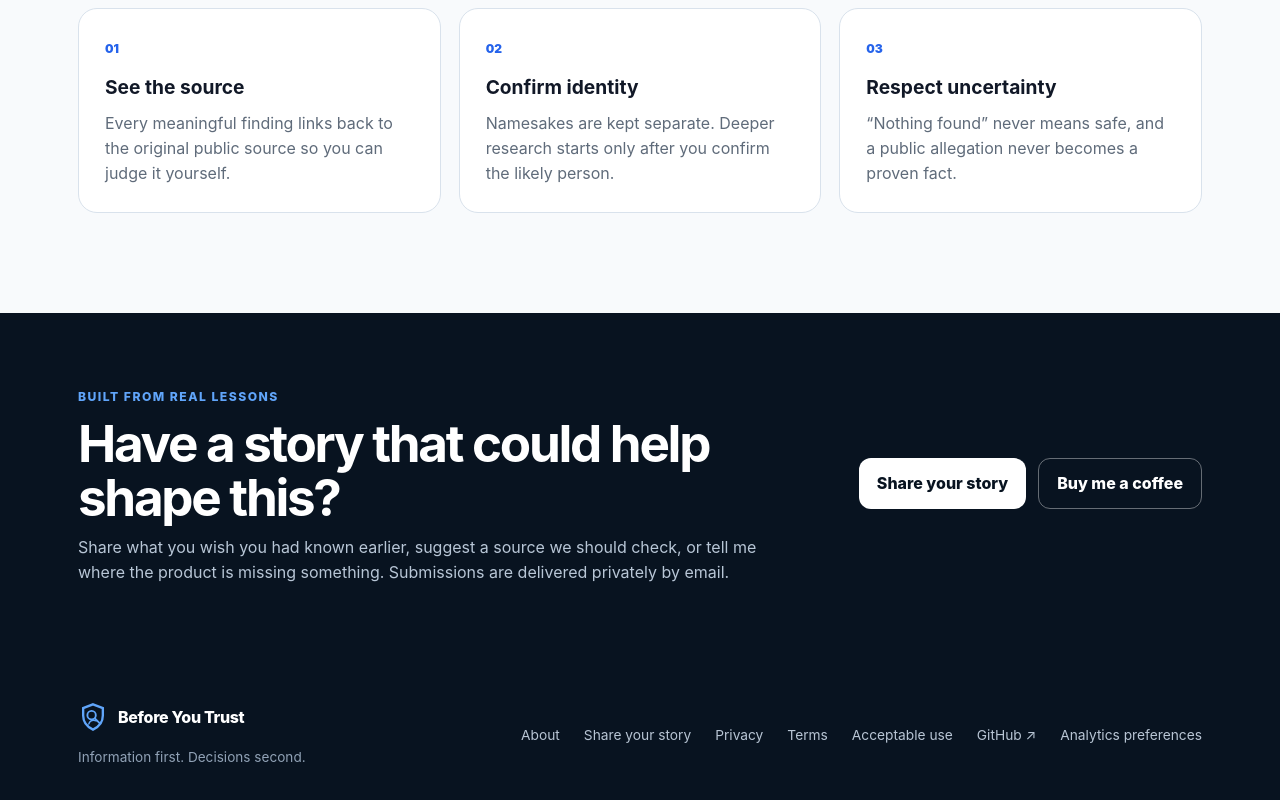
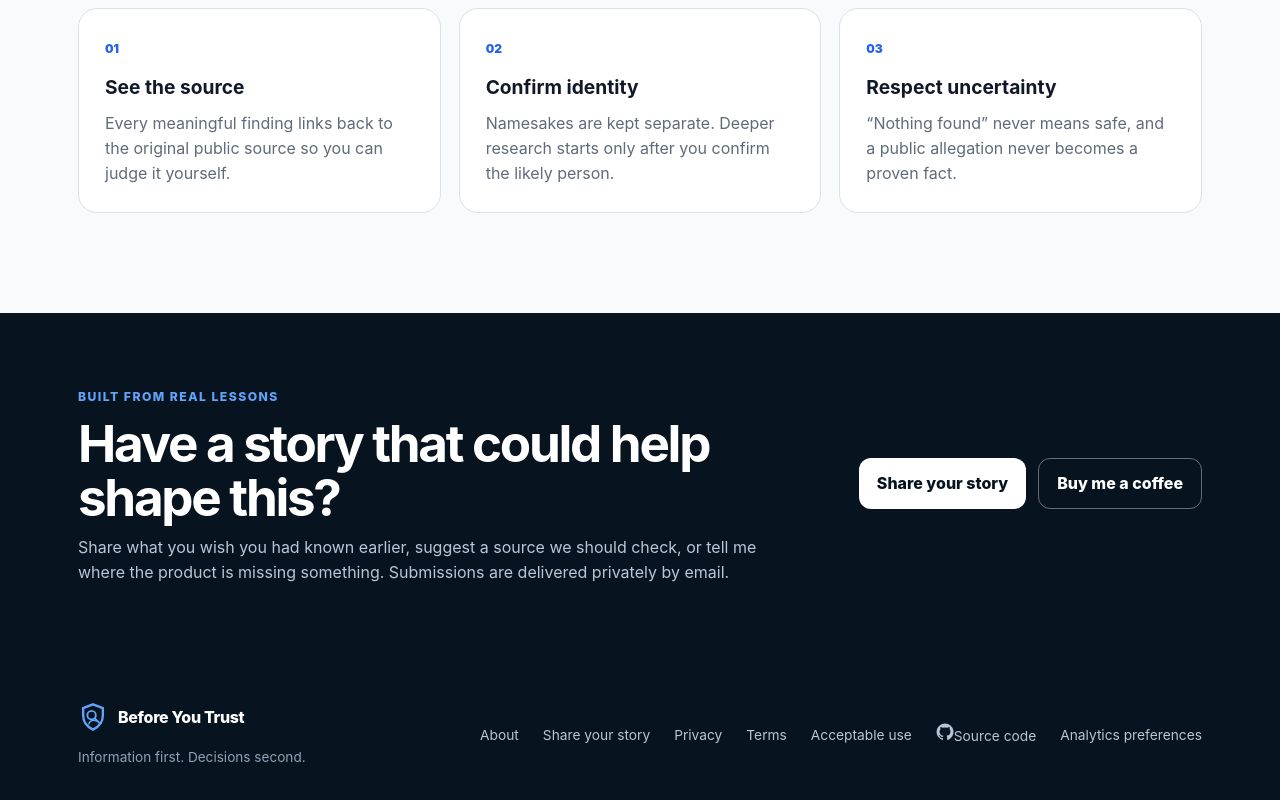
Before and after one commit to kuefmz/before-you-trust, a Next.js app: page / in a window 1280 px wide. Shown: the part 2556-3356 px from the top of the page. Built offline with nearby package versions, Linux system fonts and the light colour scheme; no server answers.

Commit message:
ui: make GitHub source link clearer

```diff
--- a/app/layout.tsx
+++ b/app/layout.tsx
@@ -90,11 +90,22 @@ export default function RootLayout({
               <Link href="/terms">Terms</Link>
               <Link href="/acceptable-use">Acceptable use</Link>
               <a
+                aria-label="View the Before You Trust source code on GitHub"
+                className="source-code-link"
                 href="https://github.com/kuefmz/before-you-trust"
                 rel="noopener noreferrer"
                 target="_blank"
               >
-                GitHub ↗
+                <svg
+                  aria-hidden="true"
+                  fill="currentColor"
+                  height="18"
+                  viewBox="0 0 24 24"
+                  width="18"
+                >
+                  <path d="M12 .7a11.3 11.3 0 0 0-3.57 22c.57.1.77-.24.77-.54v-2.2c-3.15.68-3.81-1.34-3.81-1.34-.52-1.31-1.26-1.66-1.26-1.66-1.03-.7.08-.69.08-.69 1.14.08 1.74 1.17 1.74 1.17 1.01 1.73 2.65 1.23 3.3.94.1-.73.4-1.23.72-1.51-2.51-.29-5.15-1.26-5.15-5.59 0-1.23.44-2.24 1.17-3.03-.12-.29-.51-1.44.11-2.99 0 0 .95-.3 3.11 1.16a10.8 10.8 0 0 1 5.66 0c2.16-1.46 3.11-1.16 3.11-1.16.62 1.55.23 2.7.11 2.99.73.79 1.17 1.8 1.17 3.03 0 4.34-2.65 5.3-5.17 5.58.41.35.77 1.04.77 2.11v3.19c0 .3.21.65.78.54A11.3 11.3 0 0 0 12 .7Z" />
+                </svg>
+                <span>Source code</span>
               </a>
               {ga4Id || gtmId ? <PrivacyPreferencesButton /> : null}
             </div>
```
